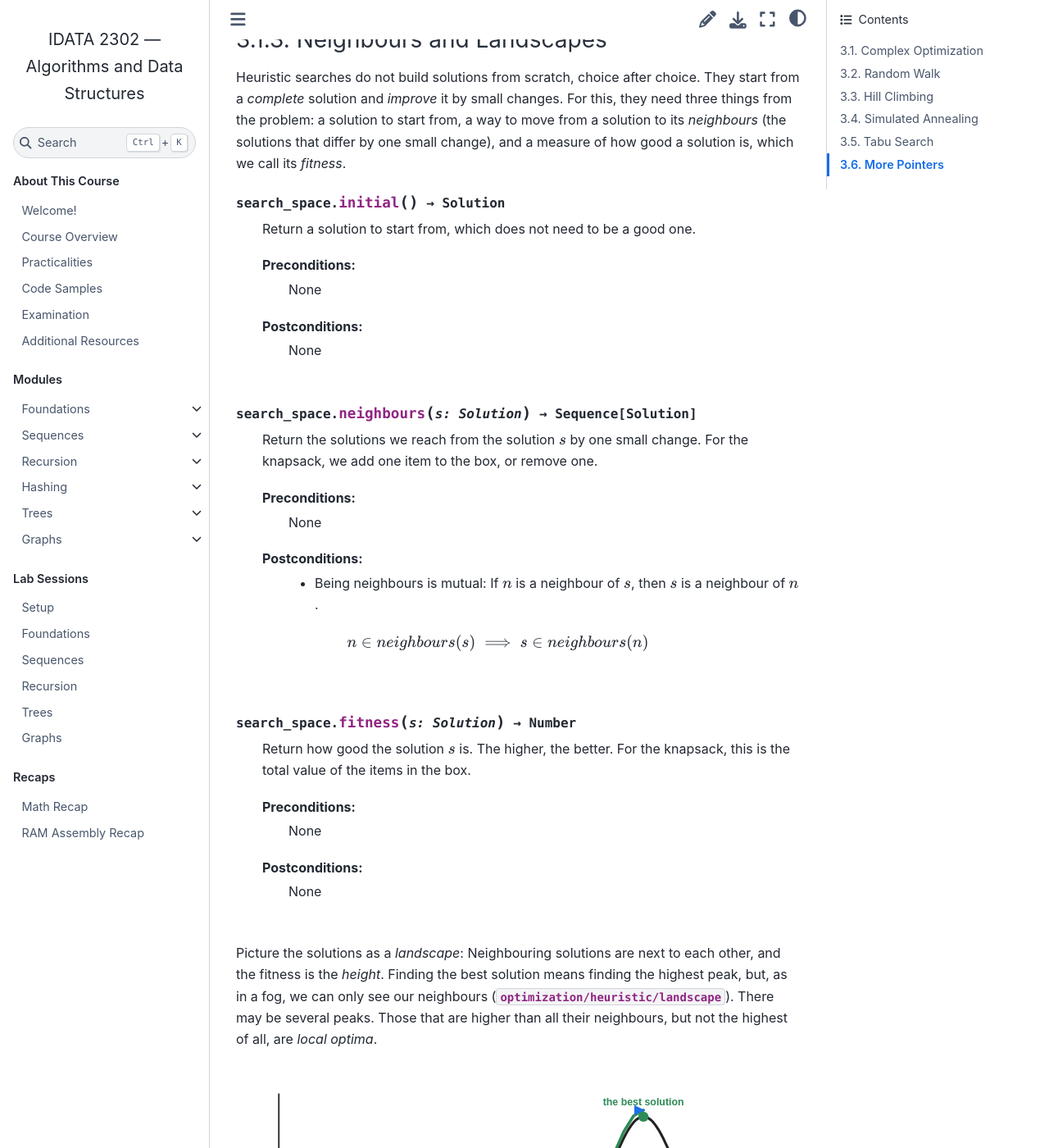
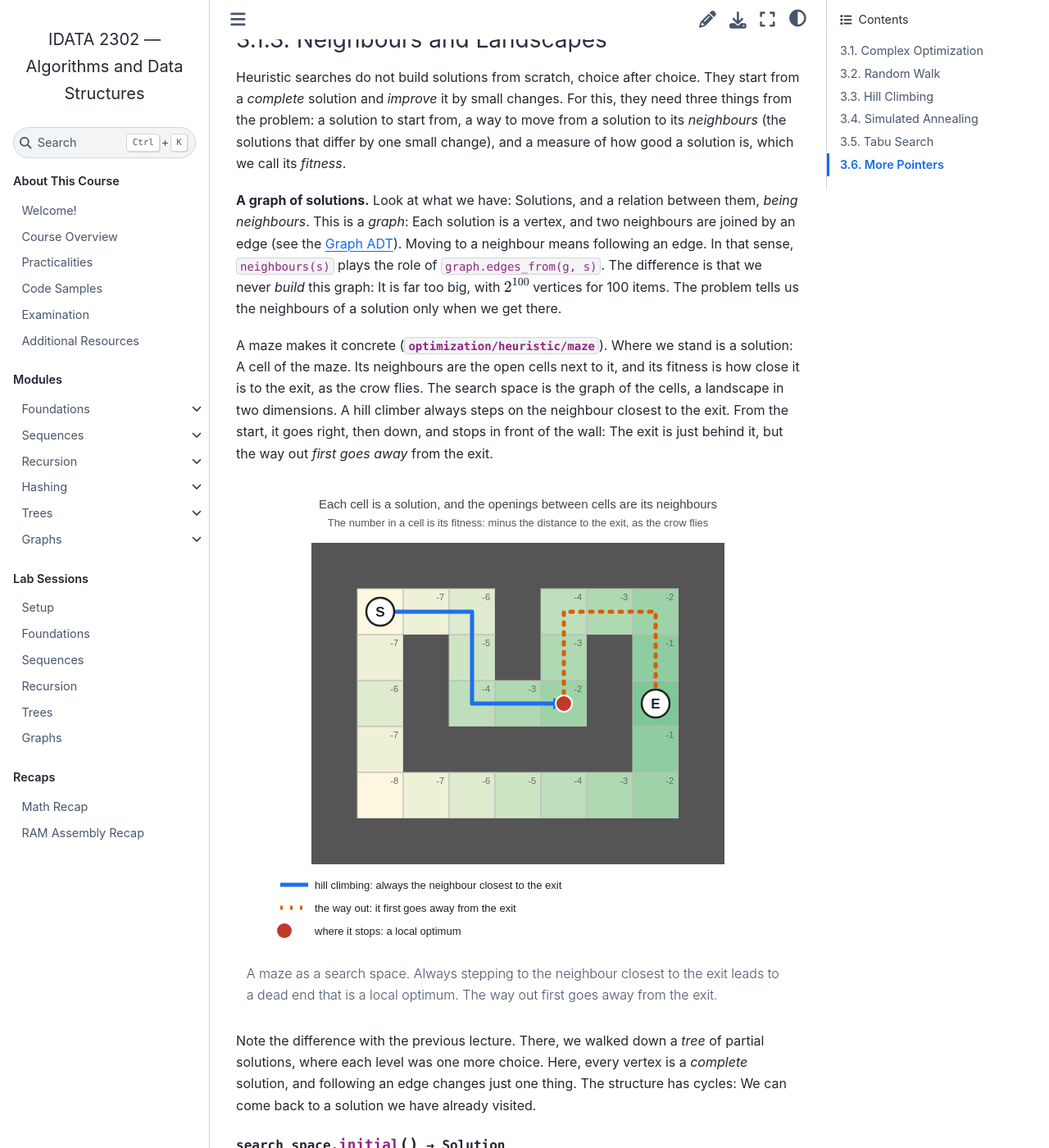
Before and after one commit to fchauvel/ntnu-idata2302-website, a Sphinx documentation site: the page built from source/optimization/heuristic/index.rst, in a window 1280 px wide and 1400 px high, scrolled down 2775 px. Shown: the whole window at 82% size. Built offline with Sphinx 7.4.7 and the Sphinx Book theme 1.1.4, drawn with Linux system fonts in a browser that asks for light colours; some of the changed text lies outside the part shown.

Commit message:
content: show the search space as a graph, with a maze
Solutions are vertices and neighbours are edges, an implicit graph that
we never build. A maze, as a two-dimensional landscape, shows how hill
climbing stops behind a wall. The maze is also a search space in Java.

Co-Authored-By: Claude Sonnet 5.5 <noreply@anthropic.com>

```diff
--- a/source/optimization/heuristic/index.rst
+++ b/source/optimization/heuristic/index.rst
@@ -139,6 +139,38 @@ start from, a way to move from a solution to its *neighbours* (the
 solutions that differ by one small change), and a measure of how good a
 solution is, which we call its *fitness*.
 
+**A graph of solutions.** Look at what we have: Solutions, and a relation
+between them, *being neighbours*. This is a *graph*: Each solution is a
+vertex, and two neighbours are joined by an edge (see the
+:doc:`Graph ADT </graphs/intro/index>`). Moving to a neighbour means
+following an edge. In that sense, ``neighbours(s)`` plays the role of
+``graph.edges_from(g, s)``. The difference is that we never *build* this
+graph: It is far too big, with :math:`2^{100}` vertices for 100 items. The
+problem tells us the neighbours of a solution only when we get there.
+
+A maze makes it concrete (:numref:`optimization/heuristic/maze`). Where we
+stand is a solution: A cell of the maze. Its neighbours are the open cells
+next to it, and its fitness is how close it is to the exit, as the crow
+flies. The search space is the graph of the cells, a landscape in two
+dimensions. A hill climber always steps on the neighbour closest to the
+exit. From the start, it goes right, then down, and stops in front of the
+wall: The exit is just behind it, but the way out *first goes away* from
+the exit.
+
+.. figure:: _static/images/maze.svg
+   :name: optimization/heuristic/maze
+   :align: center
+
+   A maze as a search space. Always stepping to the neighbour closest to
+   the exit leads to a dead end that is a local optimum. The way out first
+   goes away from the exit.
+
+Note the difference with the previous lecture. There, we walked down a
+*tree* of partial solutions, where each level was one more choice. Here,
+every vertex is a *complete* solution, and following an edge changes just
+one thing. The structure has cycles: We can come back to a solution we
+have already visited.
+
 .. module:: search_space
 
 .. function:: initial() -> Solution
@@ -155,7 +187,9 @@ solution is, which we call its *fitness*.
 .. function:: neighbours(s: Solution) -> Sequence[Solution]
 
    Return the solutions we reach from the solution :math:`s` by one small
-   change. For the knapsack, we add one item to the box, or remove one.
+   change: The vertices next to :math:`s` in the graph of solutions. For the
+   knapsack, we add one item to the box, or remove one. In the maze, we
+   step to an open cell next to us.
 
    Preconditions:
       None
@@ -257,6 +291,31 @@ best.
               }
           }
           return total;
+      }
+
+   A maze is another search space. A solution is a cell, its neighbours are
+   the open cells next to it, and its fitness is minus the distance to the
+   exit:
+
+   .. code-block:: java
+      :linenos:
+
+      // The open cells to the north, east, south and west
+      public List<Cell> neighbours(Cell cell) {
+          var result = new ArrayList<Cell>();
+          int[][] moves = {{-1, 0}, {0, 1}, {1, 0}, {0, -1}};
+          for (var move : moves) {
+              var next = new Cell(cell.row() + move[0], cell.column() + move[1]);
+              if (isOpen(next)) {
+                  result.add(next);
+              }
+          }
+          return result;
+      }
+
+      // Minus the distance to the exit, as the crow flies
+      public int fitness(Cell cell) {
+          return -(Math.abs(cell.row() - exit.row()) + Math.abs(cell.column() - exit.column()));
       }
 
 
```
Also changed, not shown: source/optimization/heuristic/_static/images/maze.svg (added).
